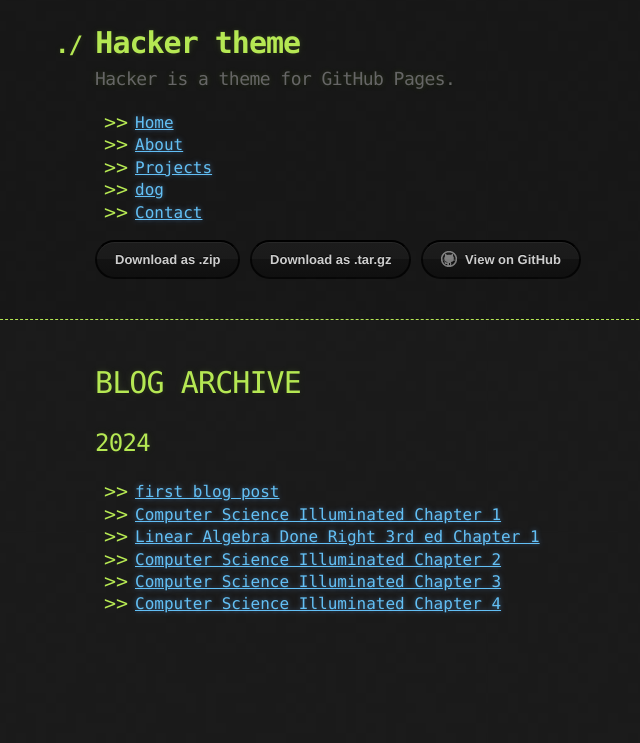
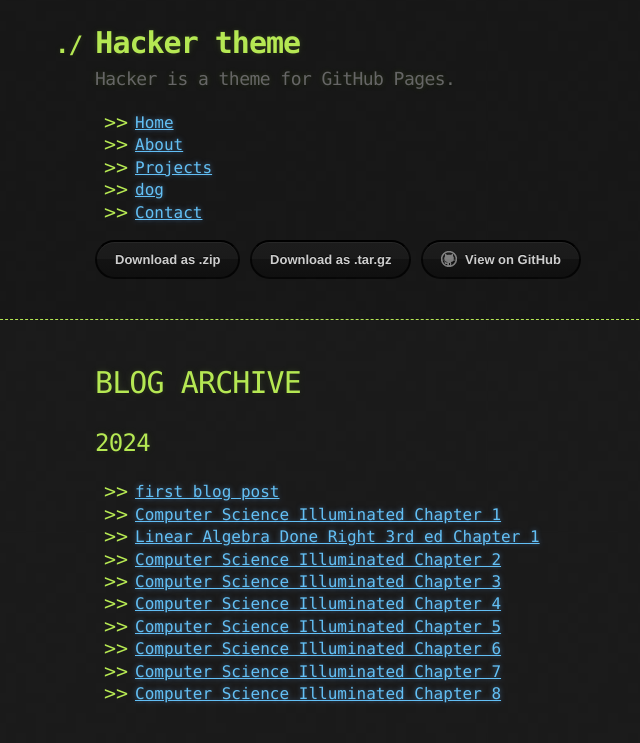
Before and after one commit to Izen78/Izen78.github.io, a Jekyll site: the page built from blog/blog.md, in a window 1280 px wide. Shown: the top 743 px of the page, without its empty margins (45-685 px from the left). Built offline with Jekyll 4.4.1, drawn with Linux system fonts in a browser that asks for light colours.

Commit message:
finished chapter 8

```diff
--- a/blog/blog.md
+++ b/blog/blog.md
@@ -11,3 +11,7 @@ title: Blog Archive
 - [Computer Science Illuminated Chapter 2](/2024/2024-11-07-cs-illuminated-2.md)
 - [Computer Science Illuminated Chapter 3](/2024/2024-11-15-cs-illuminated-3.md)
 - [Computer Science Illuminated Chapter 4](/2024/2024-11-18-cs-illuminated-4.md)
+- [Computer Science Illuminated Chapter 5](/2024/2024-11-18-cs-illuminated-5.md)
+- [Computer Science Illuminated Chapter 6](/2024/2024-11-18-cs-illuminated-6.md)
+- [Computer Science Illuminated Chapter 7](/2024/2024-11-18-cs-illuminated-7.md)
+- [Computer Science Illuminated Chapter 8](/2024/2024-11-19-cs-illuminated-8.md)
```
Also changed, not shown: blog/2024/2024-11-19-cs-illuminated-8.md (added, +49 -0 lines).
